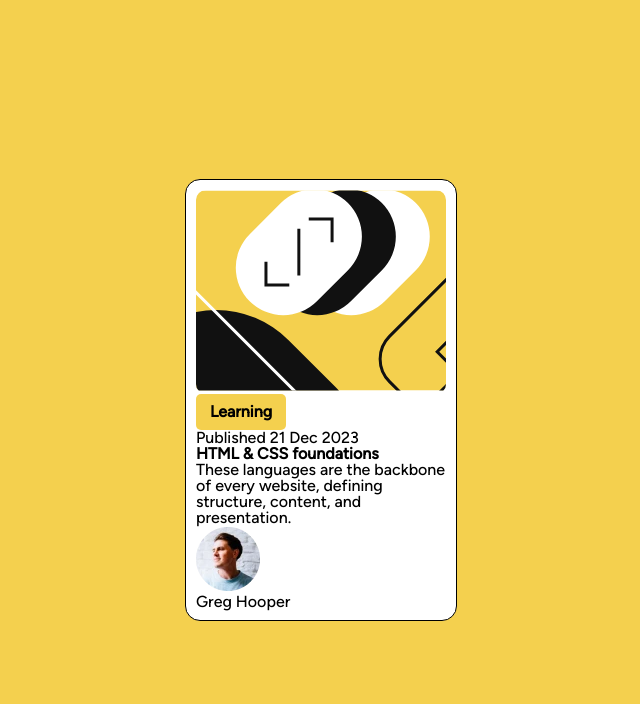
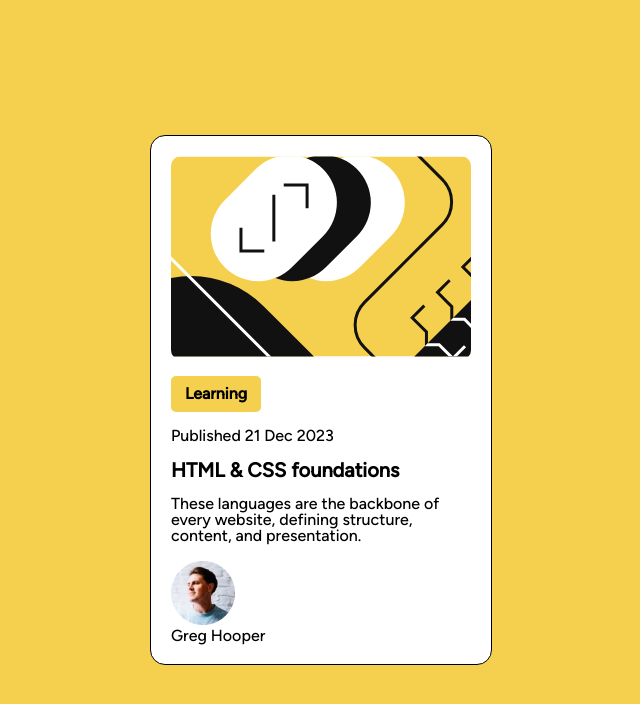
Before and after one commit to steph209/blog-preview, a plain HTML site: page index.html in a window 1280 px wide. Shown: the whole page, without its empty margins (319-959 px from the left). Drawn offline with Linux system fonts and the light colour scheme.

Commit message:
css is looking better working on publisher

```diff
--- a/index.html
+++ b/index.html
@@ -18,29 +18,34 @@
 
 <body>
   <main>
-    <picture class="blog-picture">
+    <picture class="blog-pic">
       <img src="assets/images/illustration-article.svg" alt="Blog">
     </picture>
 
-    <div class="learn">
+    <div class="tag">
       <p>Learning</p>
     </div>
 
-    <p>Published 21 Dec 2023</p>
+    <p class="publish-date">Published 21 Dec 2023</p>
 
-    <h2>HTML & CSS foundations</h2>
+    <h1>HTML & CSS foundations</h1>
 
-    <p>These languages are the backbone of every website, defining structure, content, and presentation.</p>
+    <p class="description">These languages are the backbone of every website, defining structure, content, and
+      presentation.</p>
 
-    <div class="profile-img">
-      <img src="assets/images/image-avatar.webp" alt="Profile Picture">
+    <div class="publisher">
+      <picture>
+        <img src="assets/images/image-avatar.webp" alt="Profile Picture">
+      </picture>
       <p>Greg Hooper</p>
     </div>
   </main>
+
   <!-- <div class="attribution">
     Challenge by <a href="https://www.frontendmentor.io?ref=challenge" target="_blank">Frontend Mentor</a>.
     Coded by <a href="#">Stephanie Jimenez</a>.
   </div> -->
+
 </body>
 
 </html>
--- a/style.css
+++ b/style.css
@@ -9,11 +9,11 @@
 /* =============================================================================
 #TYPOGRAPHY
 ============================================================================= */
-h2 {
+h1 {
     font-family: "Figtree", Arial, Helvetica, sans-serif;
     font-weight: 800;
     font-style: normal;
-    /* font-size: 20px; */
+    font-size: 20px;
 }
 
 p {
@@ -41,41 +41,38 @@ body {
 main {
     background-color: white;
 
-    width: 250px;
+    width: 300px;
     border-radius: 15px;
     border: solid;
     border-width: 1px;
     /* height: 80%; */
 
-    padding: 10px;
+    padding: 20px;
 }
 
 /* =============================================================================
 #CONTENT
 ============================================================================= */
-picture {
+.blog-pic {
     /* background-color: purple; */
     display: block;
 
     border-radius: 10px;
-    /* height: 300px; */
-    /* margin: 10px; */
+    margin-bottom: 16px;
 
     overflow: hidden;
 
+    width: 100%;
+    height: 100%;
+
+    object-fit: cover;
+    object-position: center;
 }
 
-    .blog-picture {
-        width: 100%;
-        height: 100%;
-
-        object-fit: cover;
-        object-position: center;
-    }
-
-.learn {
+.tag {
     background-color: hsl(47, 88%, 63%);
 
+    margin-bottom: 16px;
     padding: 10px;
     width: 70px;
 
@@ -83,7 +80,26 @@ picture {
 
 }
 
-    .learn p {
+    .tag p {
         text-align: center;
         font-weight: bold;
     }
+
+
+.publish-date {
+    margin-bottom: 16px;
+}
+
+.description {
+    margin-top: 16px;
+}
+
+.publisher {
+    /* display: flex; */
+
+    margin-top: 16px;
+}
+
+.publisher p {
+    /* text-align: center; */
+}
```
